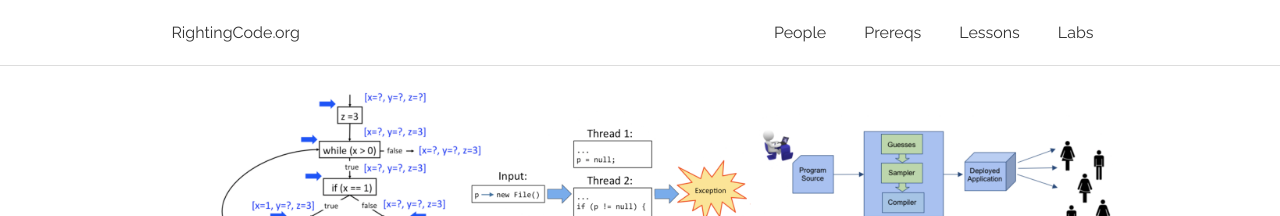
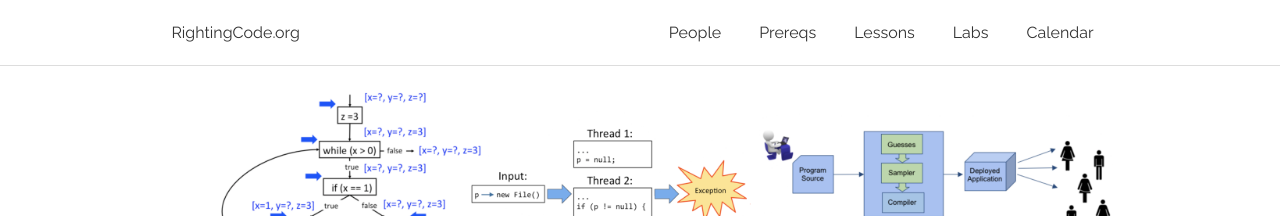
Before and after one commit to rightingcode/rightingcode.github.io, a Jekyll site: the page built from index.html, in a window 1280 px wide. Shown: the top 216 px of the page. Built offline with Jekyll 4.4.1, drawn with Linux system fonts in a browser that asks for light colours; nearby versions of some CDN libraries.

Commit message:
Add calendar to navigation

```diff
--- a/_config.yml
+++ b/_config.yml
@@ -11,4 +11,6 @@ navigation:
           url: /lessons.html
         - text: Labs
           url: /labs.html
+        - text: Calendar
+          url: /calendar.html
 toolname: RightingCode
```
